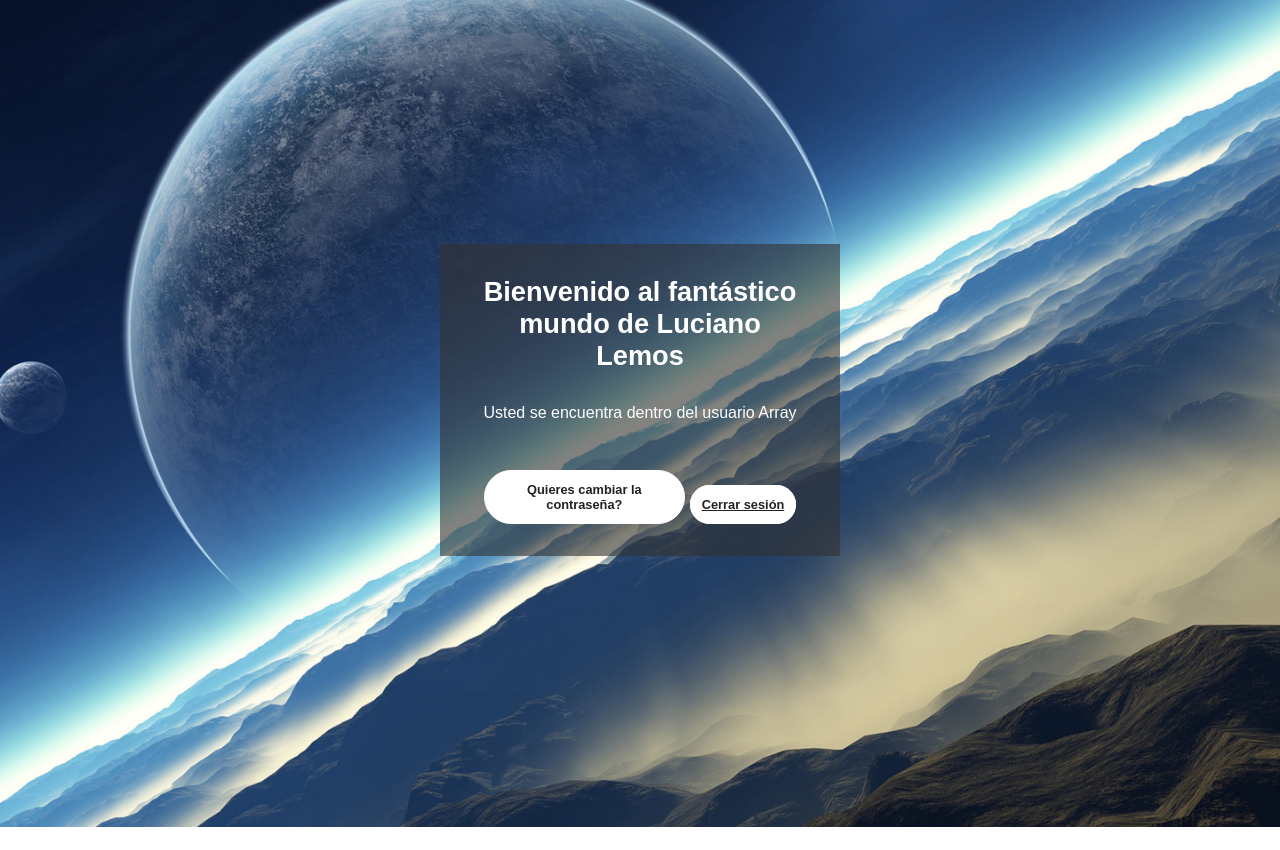
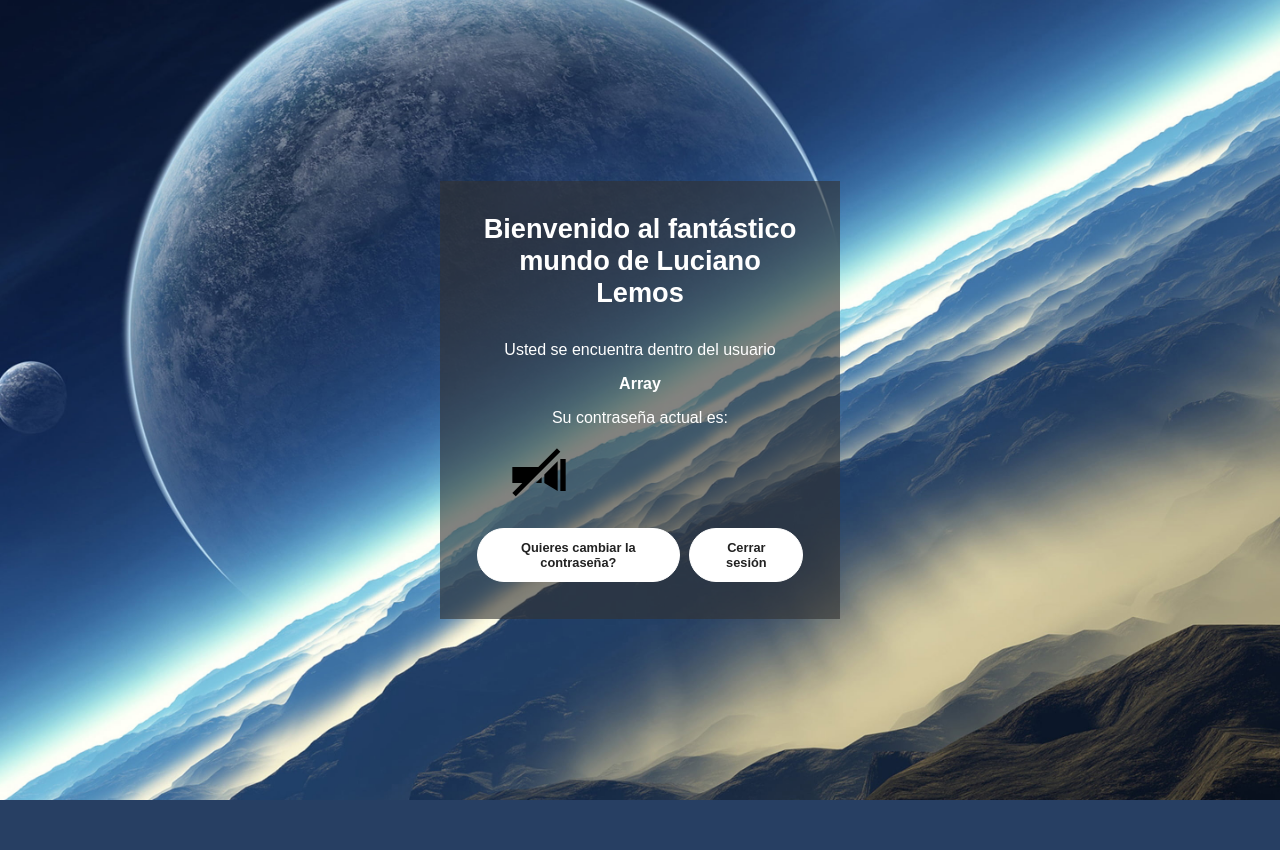
Before and after one commit to Lemos-Luciano/Portafolio, a PHP site: page /bienvenid@.php in a window 1280 px wide. After the commit the page ends 800 px from the top, so only its background shows below. Run offline with PHP 8.4, Linux system fonts and the light colour scheme; the visitor is signed in with stand-in values (Sample User, id 1); data that the repository does not hold is empty; some libraries are stand-ins or nearby versions.

Commit message:
Mostrar y ocultar pass con linterna

```diff
--- a/LoginPage/bienvenid@.php
+++ b/LoginPage/bienvenid@.php
@@ -1,5 +1,4 @@
 <?php
-
 
     session_start();
 
@@ -16,9 +15,6 @@
         die();
     }
 
-
-
-
 ?>
 
 
@@ -27,37 +23,76 @@
 <html lang="en">
 <head>
     <meta charset="UTF-8">
+    <script src="https://kit.fontawesome.com/887a7d67c7.js" crossorigin="anonymous"></script>
     <meta http-equiv="X-UA-Compatible" content="IE=edge">
     <meta name="viewport" content="width=device-width, initial-scale=1.0">
+    <!-- https://cdnjs.com/libraries/font-awesome -->
+    <link rel="stylesheet" href="https://cdnjs.cloudflare.com/ajax/libs/font-awesome/6.2.1/css/all.min.css">
     <link rel="stylesheet" href="css/style.css">
-    <link rel="stylesheet" href="https://cdnjs.cloudflare.com/ajax/libs/font-awesome/6.2.1/css/all.min.css">
     <title>Bienvenid@</title>
 </head>
 <body>
-    <div>
+    <div class="containerBienvenida">
         <div class="formulario">
             <div class="texto">
                 <h2>Bienvenido al fantástico mundo de Luciano Lemos</h2>
-                <p>Usted se encuentra dentro del usuario <?php echo $_SESSION['usuario']; ?></p>
+                <p>Usted se encuentra dentro del usuario</p>
+                <h4><?php echo $_SESSION['usuario'];?></h4>
+                <p>Su contraseña actual es:</p>
+                <div class="passContainer">
+                    <div class="containerLinterna">
+                        <div class="linterna off" id="linterna"></div>
+                        <!-- <button class="linterna" id="linterna"></button> -->
+                    </div>
+                    <!-- <div class="luciano"><i class="fa-duotone fa-flashlight luciano"></i></div> -->
+                    <div class="contrasenaActual" id="contrasenaActual">
+                        <h4><?php
+                            include 'php/conexion_be.php';
+
+                            // session_start();
+                            $usuario =  $_SESSION['usuario'];
+                            $consulta_vieja_contrasena = "SELECT contrasena FROM usuarios WHERE email = '$usuario'";
+
+
+                            // Obtiene la contraseña vieja y la crea en la variable contrasena_vieja
+
+                            $ejecutar = mysqli_query($conexion, $consulta_vieja_contrasena);
+
+                            if ($ejecutar) {
+                                while($row = $ejecutar->fetch_array()){
+                                    $contrasena_vieja = $row['contrasena'];
+                                }
+                            }
+
+                            echo $contrasena_vieja;
+                        ?></h4>
+                    </div>
+
+                </div>
             </div>
             <div class="botones">
                 <button class="botonLoco btnCambiarPass">Quieres cambiar la contraseña?</button>
                 <!-- <a href="" class="botonLoco btnCambiarPass">Quieres cambiar la contraseña?</a> -->
-                <a href="php/cerrar_sesion.php" class="botonLoco">Cerrar sesión</a>
+                <a href="php/cerrar_sesion.php" class="botonLoco">Cerrar <br> sesión</a>
 
             </div>
         </div>
         <div class="cambiarPass">
             <form action="php/cambio_password.php" method="POST" class="formulario">
-                <input type="password" placeholder="Contraseña anterior" name="vieja_password">
-                <input type="password" placeholder="Nueva contraseña" name="nueva_password">
+                <div class="containerCambioPass">
+                    <span class="eyeIcon"> <i class="fa-solid fa-eye-slash"></i> </span>
+                    <input type="password" placeholder="Contraseña anterior" name="vieja_password">
+                </div>
+                <div class="containerCambioPass">
+                    <span class="eyeIcon" id="eyeIcon2"> <i class="fa-solid fa-eye-slash"></i> </span>
+                    <input type="password" placeholder="Nueva contraseña" name="nueva_password">
+                </div>
                 <button class="botonLoco">Cambiar contraseña</button>
             </form>
         </div>
     </div>
 
 
-
     <script src="js/script.js"></script>
 </body>
 </html>
--- a/LoginPage/css/style.css
+++ b/LoginPage/css/style.css
@@ -16,6 +16,24 @@
     background-size: cover;
     color: #fff;
 }
+
+a{
+    text-decoration: none;
+}
+
+.texto i{
+    position: absolute;
+    top: -1.5rem; left: -2.5rem;
+    height: 5rem;
+    width: 5rem;
+    border-radius: 50%;
+    line-height: 5rem;
+    text-align: center;
+    font-size: 2rem;
+    color: #fff;
+    background: var(--yellow);
+}
+
 
 .container-form {
     width: 90%;
@@ -122,7 +140,16 @@
 }
 
 
+
+
+
+
+
+/* +++++++++++++++++++++++++++++ */
 /* Pagina Bienvenid@ */
+/* ++++++++++++++++++++++++++++++++ */
+
+
 /* .texto {
     padding: 0.5rem;
 } */
@@ -136,14 +163,117 @@
 
 .botones {
     padding: 1rem;
+    display: flex;
+    justify-content: space-between;
+    align-items: flex-start;
+}
+.botones a{
+    flex: 1 1 0;
+    margin: 0.3rem;
+}
+.botones button{
+    flex: 2 1 0;
+    margin: 0.3rem;
 }
 
 .cambiarPass{
-    position: absolute; /*Con absolute no conserva su espacio */
+    /* Con absolute no conserva su espacio */
+    position: absolute;
     opacity: 0;
     visibility: hidden;
 }
 .cambiarPass.active{
     opacity: 1;
     visibility: visible;
+    position:relative;
 }
+
+.containerBienvenida {
+    width: 90%;
+    height: 90vh;
+    display: flex;
+    flex-direction: column;
+    justify-content: center;
+    align-items: center;
+    transition: all .5s ease-out;
+}
+
+.passContainer {
+    display: flex;
+    /* align-items: center; */
+    justify-content: center;
+    /* border-style: solid; */
+}
+
+.containerLinterna{
+    display: flex;
+    /* border-style: solid; */
+    justify-content: end;
+    align-items: center;
+    flex: 1 1 0;
+}
+.linterna.off{
+    background-image: url(/LoginPage/images/linternaOff.png);
+    transform: rotate(90deg);
+    height: 4rem;
+    width: 4rem;
+    background-size: cover;
+    background-position: center;
+    background-repeat: no-repeat;
+    cursor: pointer;
+}
+.linterna.on{
+    background-image: url(/LoginPage/images/linternaOn.png);
+    transform: rotate(90deg);
+    height: 4rem;
+    width: 4rem;
+    background-size: cover;
+    background-position: center;
+    background-repeat: no-repeat;
+    cursor: pointer;
+}
+
+
+.contrasenaActual{
+    display: flex;
+    border-style: solid;
+    align-items: center;
+    justify-content: center;
+    flex: 2 1 0;
+    background: yellow;
+    opacity: 0.7;
+    /* color: black; */
+    margin: 1rem 1rem 1rem 0;
+    opacity: 0;
+    visibility: hidden;
+}
+.contrasenaActual.active{
+    display: flex;
+    /* border-style: solid; */
+    align-items: center;
+    justify-content: center;
+    flex: 2 1 0;
+    background: rgba(252, 252, 0, 0.5);
+    opacity: 0.5;
+    border: none;
+    color: #222;
+    margin: 1rem 1rem 1rem 0;
+    visibility: visible;
+    opacity: 1;
+}
+
+.containerCambioPass {
+    position: relative;
+}
+
+.eyeIcon {
+    position: absolute;
+    right: 1.5rem;
+    top: 50%;
+    transform: translateY(-50%);
+    cursor: pointer;
+    transition: 0.4s ease all;
+}
+.eyeIcon:hover {
+    opacity: .5;
+}
--- a/LoginPage/js/script.js
+++ b/LoginPage/js/script.js
@@ -22,3 +22,72 @@
         $cambiarPass .classList.toggle('active')
     }
 });
+
+
+
+// Mostrar contraseña y cambiar linterna
+var contrasenaActual = document.getElementById('contrasenaActual'),
+    btnlinterna =  document.getElementById('linterna'),
+    contador=0;
+
+function cambio ()
+    { if (contador==0)
+        {
+            contrasenaActual.classList.add('active');
+            btnlinterna.classList.remove('off')
+            btnlinterna.classList.add('on')
+            contador=1;
+        }
+        else {
+            contrasenaActual.classList.remove('active');
+            btnlinterna.classList.remove('on')
+            btnlinterna.classList.add('off')
+            contador=0;
+        }
+    }
+
+btnlinterna.addEventListener('click', cambio, true);
+
+
+
+// Funciones eyes, ocultan y muestran las contraseñas
+// importante colocar el punto cuando lo buscamos por clase
+const eyeIcon = document.querySelector('.eyeIcon');
+const eyeIcon2 = document.getElementById("eyeIcon2");
+
+// corroboro si lo lee
+// console.log(eyeIcon);
+// console.log(eyeIcon2);
+
+eyeIcon.addEventListener('click', function(){
+    // creamos la constante del i (en caso contrario nos tomaria todo el span donde se encuentra)
+    const icon = this.querySelector("i");
+    // console.log(this.querySelector("i"));
+    // console.log(this);
+    // console.log(this.nextElementSibling.type); this muestra donde estoy, nextelement.. muestra el siguiente (en este caso el input), type el tipo del input
+    if (this.nextElementSibling.type === "password") {
+        this.nextElementSibling.type = "text";
+        icon.classList.remove("fa-eye-slash");
+        icon.classList.add("fa-eye");
+    }else{
+        this.nextElementSibling.type = "password";
+        icon.classList.remove("fa-eye");
+        icon.classList.add("fa-eye-slash");
+    }
+})
+eyeIcon2.addEventListener('click', function(){
+    // creamos la constante del i (en caso contrario nos tomaria todo el span donde se encuentra)
+    const icon = this.querySelector("i");
+    // console.log(this.querySelector("i"));
+    // console.log(this);
+    // console.log(this.nextElementSibling.type); this muestra donde estoy, nextelement.. muestra el siguiente (en este caso el input), type el tipo del input
+    if (this.nextElementSibling.type === "password") {
+        this.nextElementSibling.type = "text";
+        icon.classList.remove("fa-eye-slash");
+        icon.classList.add("fa-eye");
+    }else{
+        this.nextElementSibling.type = "password";
+        icon.classList.remove("fa-eye");
+        icon.classList.add("fa-eye-slash");
+    }
+})
```
Also changed, not shown: LoginPage/images/linternaOff.png (added), LoginPage/images/linternaOn.png (added).
